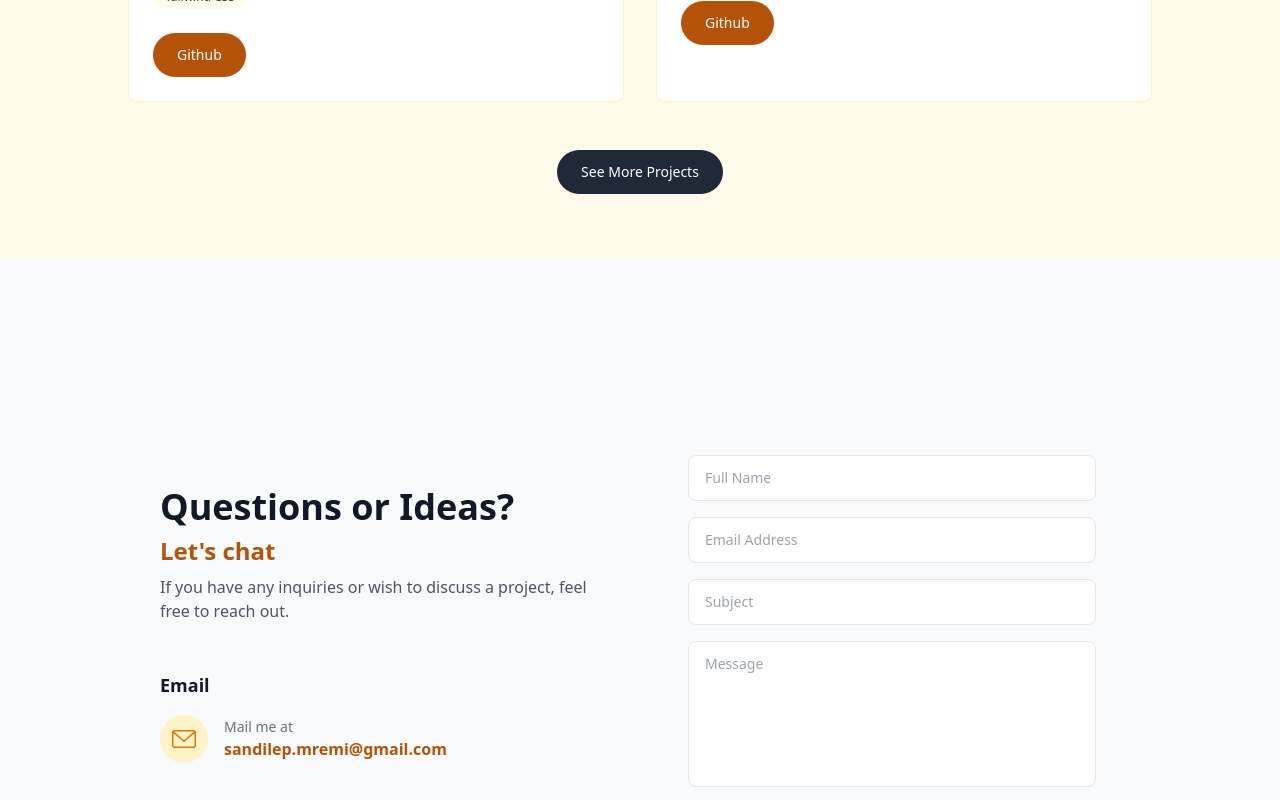
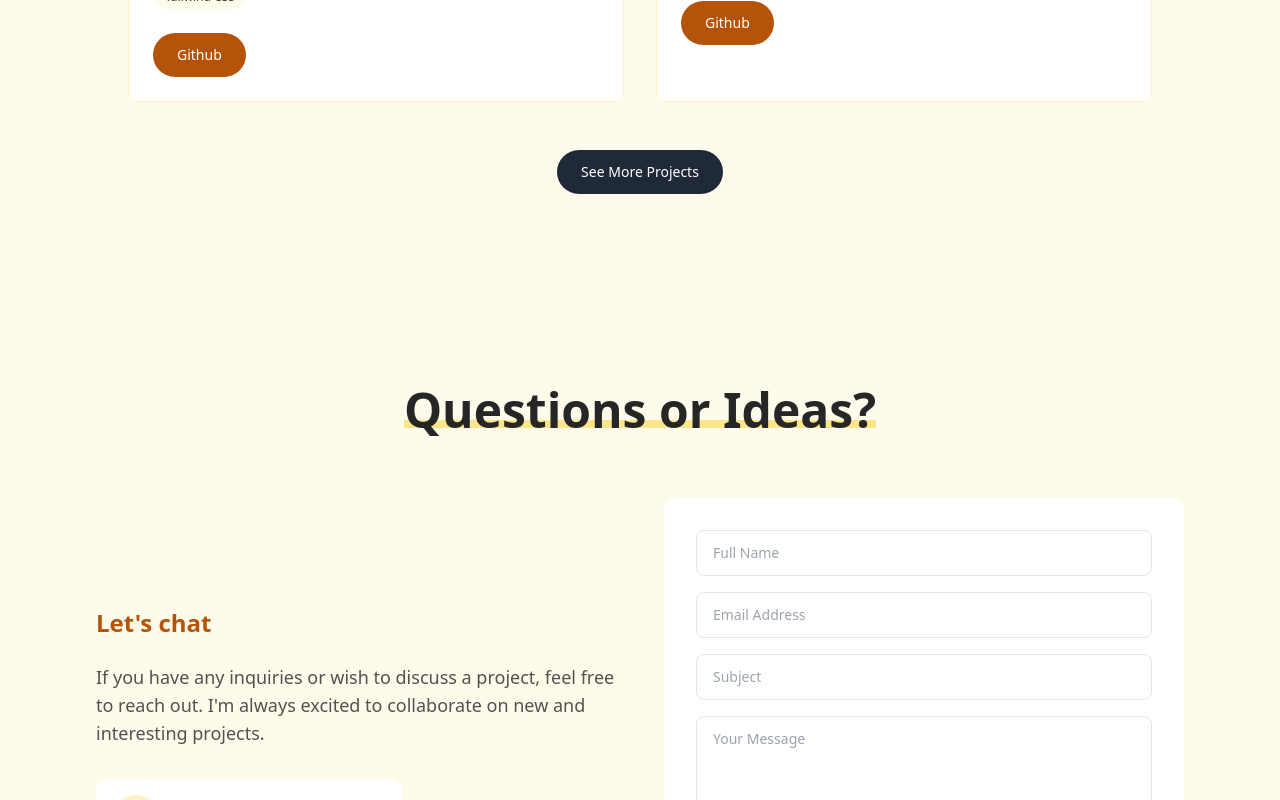
Before and after one commit to Sandile88/portfolio, a Next.js app: page / in a window 1280 px wide. Shown: the part 2000-2800 px from the top of the page. Built offline with nearby package versions, Linux system fonts and the light colour scheme.

Commit message:
fixed contact section to go with the rest of the sections

```diff
--- a/app/components/Contact.tsx
+++ b/app/components/Contact.tsx
@@ -1,38 +1,48 @@
 "use client"
+import React from 'react';
+import { FaEnvelope } from 'react-icons/fa';
 
 const Contact = () => {
     return (
-        <section id="contact" className="min-h-screen flex items-center justify-center py-12 px-4 bg-gray-50">
-            <div className="w-full max-w-5xl p-8 mx-auto grid sm:grid-cols-2 gap-12 items-start">
+        <section id="contact" className="min-h-screen py-20 bg-amber-50 sm:py-24 lg:py-32">
+            <div className="max-w-6xl px-4 mx-auto sm:px-6 lg:px-8">
+                {/* Section Header */}
+                <div className="max-w-3xl mx-auto text-center mb-16">
+                    <h2 className="text-3xl font-bold text-neutral-800 sm:text-4xl lg:text-5xl mb-6">
+                        <span className="relative inline-block">
+                            <span className="absolute inline-block w-full h-2 bg-amber-200 bottom-1.5"></span>
+                            <span className="relative">{`Questions or Ideas?`}</span>
+                        </span>
+                    </h2>
+                </div>
 
-                {/* contact info */}
-                <div className="space-y-8 mt-14">
-                    <div className="space-y-2">
-                        <h1 className="text-gray-900 text-4xl font-extrabold">
-                            Questions or Ideas?
-                        </h1>
-                        <h2 className="text-2xl font-semibold text-amber-700">
+                {/* Main Content */}
+                <div className="grid grid-cols-1 lg:grid-cols-2 gap-12 items-center">
+                    {/* Contact Info */}
+                    <div className="space-y-8 order-2 lg:order-1">
+                        <div className="space-y-6 text-center lg:text-left">
+                            <h3 className="text-2xl font-semibold text-amber-700">
                                 {`Let's chat`}
-                        </h2>
-                        <p className="text-gray-600 mt-4">
-                            {`If you have any inquiries or wish to discuss a project, feel free to reach out.`}
+                            </h3>
+                            <p className="text-lg text-neutral-600">
+                               {` If you have any inquiries or wish to discuss a project,
+                                feel free to reach out. I'm always excited to collaborate
+                                on new and interesting projects.`}
                             </p>
                         </div>
 
-                    <div className="pt-4">
-                        <h2 className="text-gray-900 text-lg font-bold mb-4">Email</h2>
-                        <div className="flex items-center group hover:transform hover:scale-105 transition-transform duration-200">
+                        {/* Email Section */}
+                        <div className="flex flex-col items-center lg:items-start space-y-4">
+                            <div className="flex items-center group p-4 bg-white rounded-xl transition-all duration-200">
                                 <div className="bg-amber-100 h-12 w-12 rounded-full flex items-center justify-center shrink-0">
-                                <svg xmlns="http://www.w3.org/2000/svg" width="24" height="24" fill="currentColor"
-                                    className="text-amber-600" viewBox="0 0 479.058 479.058">
-                                    <path
-                                        d="M434.146 59.882H44.912C20.146 59.882 0 80.028 0 104.794v269.47c0 24.766 20.146 44.912 44.912 44.912h389.234c24.766 0 44.912-20.146 44.912-44.912v-269.47c0-24.766-20.146-44.912-44.912-44.912zm0 29.941c2.034 0 3.969.422 5.738 1.159L239.529 264.631 39.173 90.982a14.902 14.902 0 0 1 5.738-1.159zm0 299.411H44.912c-8.26 0-14.971-6.71-14.971-14.971V122.615l199.778 173.141c2.822 2.441 6.316 3.655 9.81 3.655s6.988-1.213 9.81-3.655l199.778-173.141v251.649c-.001 8.26-6.711 14.97-14.971 14.97z"
-                                    />
-                                </svg>
+                                    <FaEnvelope className="text-amber-700 w-5 h-5" />
                                 </div>
                                 <div className="ml-4">
-                                <p className="text-sm text-gray-500">Mail me at</p>
-                                <a href="mailto:sandilep.mremi@gmail.com" className="text-amber-700 font-semibold hover:text-blue-700 transition-colors">
+                                    <p className="text-sm text-neutral-500">Mail me at</p>
+                                    <a
+                                        href="mailto:sandilep.mremi@gmail.com"
+                                        className="text-amber-700 font-medium hover:text-amber-800 transition-colors"
+                                    >
                                         {`sandilep.mremi@gmail.com`}
                                     </a>
                                 </div>
@@ -41,35 +51,36 @@ const Contact = () => {
                     </div>
 
                     {/* contact form */}
-                <form className="space-y-6 bg-gray-50 p-6 rounded-xl">
+                    <div className="order-1 lg:order-2">
+                        <form className="space-y-6 bg-white p-8 rounded-xl">
                             <div className="space-y-4">
                                 <input
                                     type="text"
                                     placeholder="Full Name"
-                            className="w-full rounded-lg py-3 px-4 bg-white border border-gray-200 text-gray-900 text-sm focus:outline-none focus:border-amber-500 focus:ring-2 focus:ring-amber-200 transition-all duration-200"
+                                    className="w-full rounded-lg py-3 px-4 bg-white border border-neutral-200 text-neutral-900 text-sm focus:outline-none focus:border-amber-500 focus:ring-2 focus:ring-amber-200 transition-all duration-200"
                                 />
                                 <input
                                     type="email"
                                     placeholder="Email Address"
-                            className="w-full rounded-lg py-3 px-4 bg-white border border-gray-200 text-gray-900 text-sm focus:outline-none focus:border-amber-500 focus:ring-2 focus:ring-amber-200 transition-all duration-200"
+                                    className="w-full rounded-lg py-3 px-4 bg-white border border-neutral-200 text-neutral-900 text-sm focus:outline-none focus:border-amber-500 focus:ring-2 focus:ring-amber-200 transition-all duration-200"
                                 />
                                 <input
                                     type="text"
                                     placeholder="Subject"
-                            className="w-full rounded-lg py-3 px-4 bg-white border border-gray-200 text-gray-900 text-sm focus:outline-none focus:border-amber-500 focus:ring-2 focus:ring-amber-200 transition-all duration-200"
+                                    className="w-full rounded-lg py-3 px-4 bg-white border border-neutral-200 text-neutral-900 text-sm focus:outline-none focus:border-amber-500 focus:ring-2 focus:ring-amber-200 transition-all duration-200"
                                 />
                                 <textarea
-                            placeholder="Message"
+                                    placeholder="Your Message"
                                     rows={6}
-                            className="w-full rounded-lg py-3 px-4 bg-white border border-gray-200 text-gray-900 text-sm focus:outline-none focus:border-amber-500 focus:ring-2 focus:ring-amber-200 transition-all duration-200 resize-none"
+                                    className="w-full rounded-lg py-3 px-4 bg-white border border-neutral-200 text-neutral-900 text-sm focus:outline-none focus:border-amber-500 focus:ring-2 focus:ring-amber-200 transition-all duration-200 resize-none"
                                 />
                             </div>
 
                             <button
-                        type="button"
-
-                        className="w-full sm:w-auto flex items-center justify-center gap-2 px-6 py-3 text-sm font-medium text-white bg-amber-700 rounded-full hover:bg-amber-800 focus:outline-none focus:ring-2 focus:ring-blue-500 focus:ring-offset-2 duration-200 transition-colors utline-none focus:scale-110 hover:scale-110 active:scale-105 transition cursor-pointer"
+                            type="submit"
+                            className="w-full sm:w-auto inline-flex items-center justify-center gap-2 px-6 py-3 text-sm font-medium text-white bg-amber-700 rounded-full hover:bg-amber-800 focus:outline-none focus:ring-2 focus:ring-amber-500 focus:ring-offset-2 duration-200 transition-colors outline-none focus:scale-110 hover:scale-110 active:scale-105 cursor-pointer"
                         >
+                            Send Message
                             <svg
                                 xmlns="http://www.w3.org/2000/svg"
                                 width="16"
@@ -78,11 +89,16 @@ const Contact = () => {
                                 className="shrink-0"
                                 viewBox="0 0 548.244 548.244"
                             >
-                            <path fillRule="evenodd" d="M392.19 156.054 211.268 281.667 22.032 218.58C8.823 214.168-.076 201.775 0 187.852c.077-13.923 9.078-26.24 22.338-30.498L506.15 1.549c11.5-3.697 24.123-.663 32.666 7.88 8.542 8.543 11.577 21.165 7.879 32.666L390.89 525.906c-4.258 13.26-16.575 22.261-30.498 22.338-13.923.076-26.316-8.823-30.728-22.032l-63.393-190.153z" clipRule="evenodd" />
+                                <path
+                                    fillRule="evenodd"
+                                    d="M392.19 156.054 211.268 281.667 22.032 218.58C8.823 214.168-.076 201.775 0 187.852c.077-13.923 9.078-26.24 22.338-30.498L506.15 1.549c11.5-3.697 24.123-.663 32.666 7.88 8.542 8.543 11.577 21.165 7.879 32.666L390.89 525.906c-4.258 13.26-16.575 22.261-30.498 22.338-13.923.076-26.316-8.823-30.728-22.032l-63.393-190.153z"
+                                    clipRule="evenodd"
+                                />
                             </svg>
-                        Send Message
                         </button>
                         </form>
+                    </div>
+                </div>
             </div>
         </section>
     );
--- a/app/components/Header.tsx
+++ b/app/components/Header.tsx
@@ -50,7 +50,7 @@ const Header = () => {
 
     return (
         <header className={`fixed top-0 left-0 right-0 z-50 transition-all duration-300
-            ${hasScrolled ? 'bg-transparent backdrop-blur-sm' : 'bg-white'}`}>
+            ${hasScrolled ? 'bg-transparent backdrop-blur-sm' : 'bg-amber'}`}>
             <div className="px-4 mx-auto max-w-2xl sm:px-6 lg:px-8">
                 <nav className="relative flex items-center justify-between h-16 transition-all lg:rounded-xl lg:shadow-lg lg:h-14 lg:px-8 lg:py-6">
                     <div className="flex items-center">
--- a/app/components/Projects.tsx
+++ b/app/components/Projects.tsx
@@ -66,8 +66,8 @@ const Projects = () => {
   return (
     <section id="projects" className="py-16 bg-amber-50">
       <div className="container mx-auto px-4">
-        <p className="text-center text-lg text-neutral-600">Browse My Recent</p>
-        <h1 className="mb-12 text-center text-4xl font-bold text-neutral-800">Projects</h1>
+        <p className="text-center text-lg text-neutral-600">Browse My</p>
+        <h1 className="mb-12 text-center text-4xl font-bold text-neutral-800">Featured Projects</h1>
 
         <div className="grid grid-cols-1 gap-8 md:grid-cols-2 max-w-5xl mx-auto">
           {projects.map((project) => (
```
Lines whose indentation alone changed are shown as unchanged.
